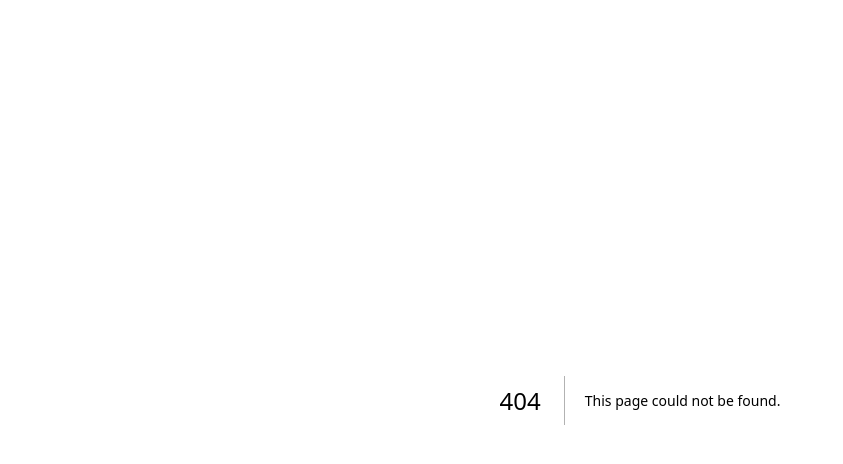
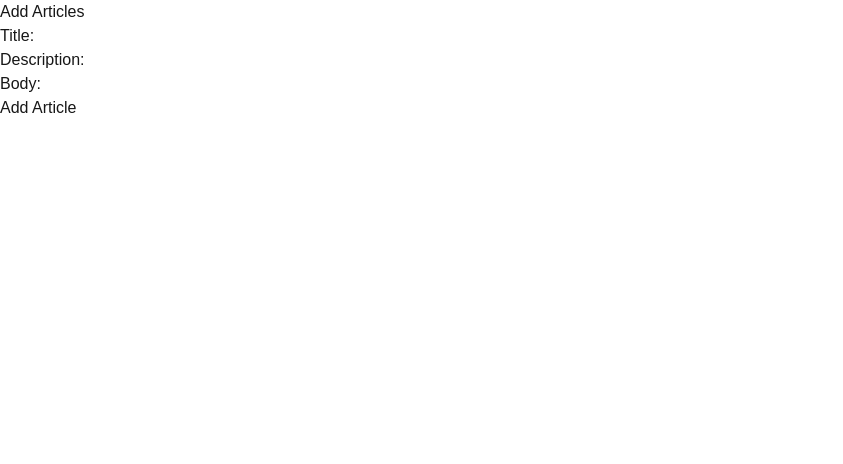
Before and after one commit to nabinamangrati/blog-app, a Next.js app in the folder Frontend/: page /add-article in a window 1280 px wide. Before the commit this address had no page. Shown: the top 464 px of the page, without its empty margins (0-843 px from the left). Built offline with nearby package versions, Linux system fonts and the light colour scheme.

Commit message:
add article separate route created

```diff
--- /dev/null
+++ b/Frontend/src/app/add-article/page.js
@@ -0,0 +1,89 @@
+'use client'
+import { useState } from "react";
+import { useMutation, useQueryClient } from '@tanstack/react-query';
+import axiosInstance from "../../services/apiReq";
+import useArticleStore from "../../store/articleStore";
+
+const Page = () => {
+  // const queryClient = useQueryClient();
+  const [newArticle, setNewArticle] = useState({ title: '', description: '', body: '' });
+
+  const addArticleToStore = useArticleStore(state => state.addArticle);  // Access `addArticle` from the store
+
+
+  // Mutation for adding a new article
+  const addArticle = async (newArticle) => {
+    const response = await axiosInstance.post("/articles", {
+      title: newArticle.title,
+      description: newArticle.description,
+      body: newArticle.body,
+    });
+    return response.data; // Return the added article data
+  };
+
+  // Mutation for adding a new article
+  const mutation = useMutation({
+    mutationFn: addArticle,
+    onMutate: async (newArticle) => {
+      addArticleToStore(newArticle);  // Optimistically update Zustand state with the new article
+    },
+    onSuccess: () => {
+      // Optionally, refetch the articles after a successful addition
+      // queryClient.invalidateQueries(['articles']);
+      console.log('Article added successfully');
+    },
+    onError: (error) => {
+      console.error('Error adding article:', error);
+    },
+  });
+
+  const handleSubmit = (event) => {
+    event.preventDefault();
+    mutation.mutate(newArticle); // Trigger the mutation to add the article
+    setNewArticle({ title: '', description: '', body: '' }); // Reset form
+  };
+
+  return (
+    <div>
+      {/* Display error message for adding article */}
+      {mutation.isError && <p style={{ color: 'red' }}>Error adding article: {mutation.error.message}</p>}
+
+      <h2>Add Articles</h2>
+      <form onSubmit={handleSubmit}>
+        <label>
+          Title:
+          <input
+            type="text"
+            value={newArticle.title}
+            onChange={(e) => setNewArticle({ ...newArticle, title: e.target.value })}
+            required
+          />
+        </label>
+        <br />
+
+        <label>
+          Description:
+          <input
+            type="text"
+            value={newArticle.description}
+            onChange={(e) => setNewArticle({ ...newArticle, description: e.target.value })}
+          />
+        </label>
+        <br />
+
+        <label>
+          Body:
+          <input
+            type="text"
+            value={newArticle.body}
+            onChange={(e) => setNewArticle({ ...newArticle, body: e.target.value })}
+          />
+        </label>
+        <br />
+        <button type="submit">Add Article</button>
+      </form>
+    </div>
+  );
+};
+
+export default Page;
```
Also changed, not shown: Frontend/src/app/articles/page.js (+1 -71 lines).
